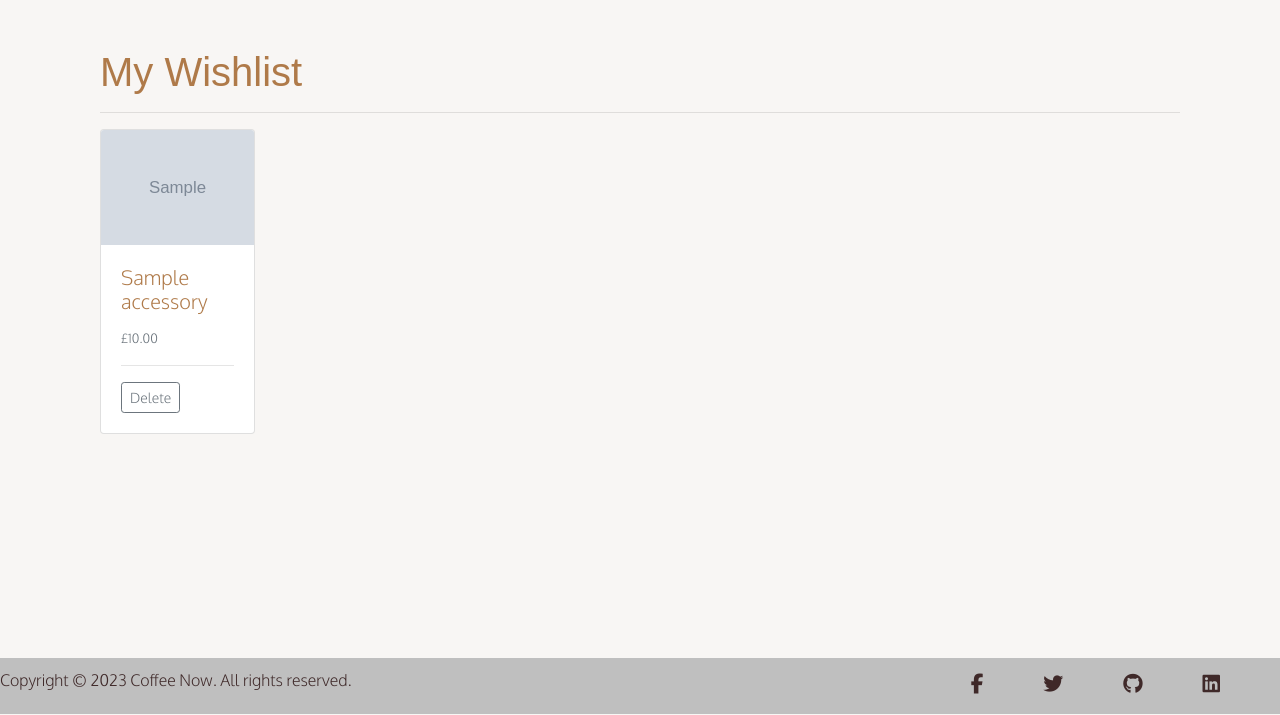
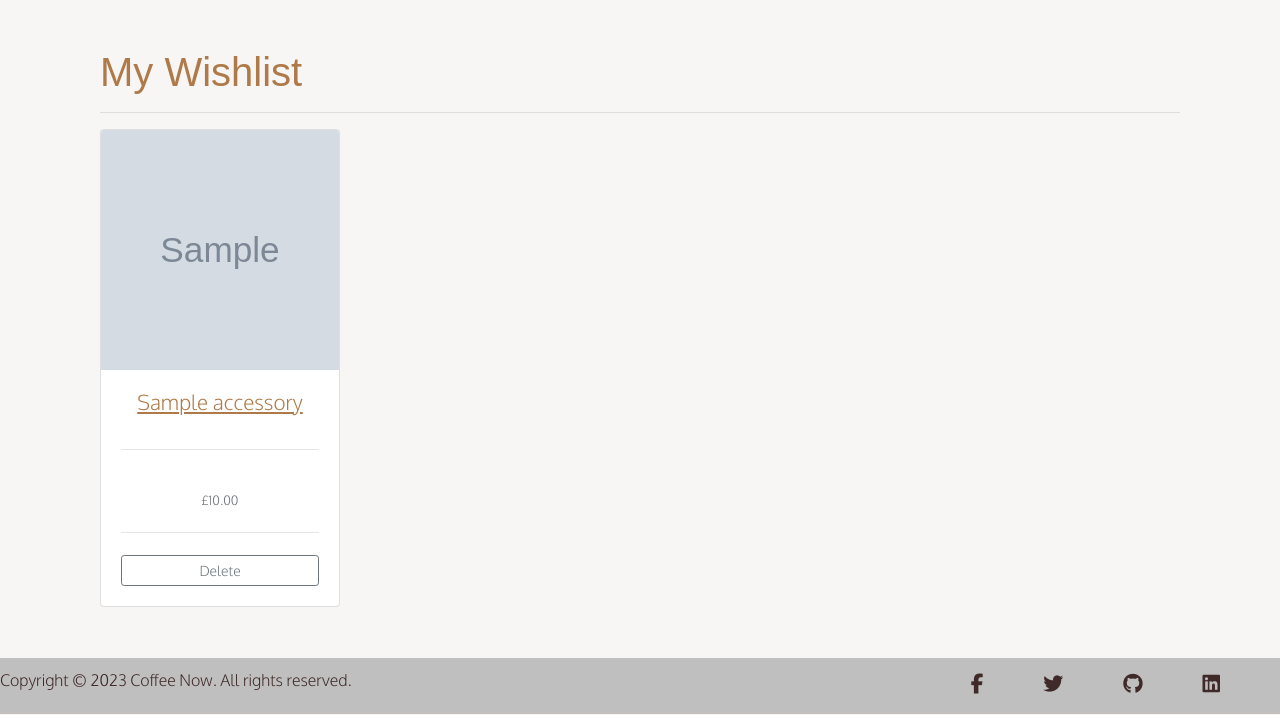
Before and after one commit to Kieran132/Coffee_Now, a Django app: page /wishlist/ in a window 1280 px wide. Shown: the part 86-801 px from the top of the page. Run offline with Django 3.2, Linux system fonts and the light colour scheme; a user stored in the database is signed in; tables that the repository leaves empty hold one stand-in row (values such as "Sample post"); grey boxes marked "Sample" are stand-in pictures; some libraries are stand-ins or nearby versions; some web fonts are replaced.

Commit message:
Add styling to card box for wishlist.html page

```diff
--- a/static/css/style.css
+++ b/static/css/style.css
@@ -201,6 +201,37 @@ hr {
     margin-left: 3px;
 }
 
+/* Wishlist Product page styling */
+
+.wish-box{
+    height: 100%;
+    width: 15rem;
+}
+
+.wish-img{
+    height: 15rem
+}
+
+.wish-body{
+    display: flex;
+    flex-direction: column;
+    justify-content: space-between;
+    height: 100%;
+}
+
+.wish-name{
+    text-decoration: underline solid;
+    font-size: 1.3rem;
+    display: flex;
+    justify-content: center;
+}
+
+.wish-price{
+    display: flex;
+    justify-content: center;
+    margin-top: 1.2rem;
+}
+
 /* Media Queries */
 
 /* Screen sizes from to 280px */
--- a/wishlist/templates/wishlist.html
+++ b/wishlist/templates/wishlist.html
@@ -10,13 +10,14 @@
                 {% for item in wishlist %}
                     {% if item.CoffeeBean %}
                             <div class="col-md-4">
-                                <div class="card mb-4 box-shadow">
+                                <div class="card mb-4 box-shadow wish-box">
                                     <a>
-                                        <img class="card-img-top" src="{{ item.CoffeeBean.image.url }}" alt="{{ item.CoffeeBean.name }}">
+                                        <img class="card-img-top wish-img" src="{{ item.CoffeeBean.image.url }}" alt="{{ item.CoffeeBean.name }}">
                                     </a>
-                                    <div class="card-body">
-                                        <h5 class="card-title">{{ item.CoffeeBean.name }}</h5>
-                                        <small class="text-muted">£{{ item.CoffeeBean.price }}</small>
+                                    <div class="card-body wish-body">
+                                        <h5 class="card-title wish-name">{{ item.CoffeeBean.name }}</h5>
+                                        <hr>
+                                        <small class="text-muted wish-price">£{{ item.CoffeeBean.price }}</small>
                                         <hr>
                                         <a class="btn btn-sm btn-outline-secondary" href="{% url 'wishlist-delete' item.id %}">Delete</a>
                                     </div>
@@ -24,13 +25,14 @@
                             </div>
                     {% elif item.Accessory %}
                             <div class="col-md-4">
-                                <div class="card mb-4 box-shadow">
+                                <div class="card mb-4 box-shadow wish-box">
                                     <a>
-                                        <img class="card-img-top" src="{{ item.Accessory.image.url }}" alt="{{ item.Accessory.name }}">
+                                        <img class="card-img-top wish-img" src="{{ item.Accessory.image.url }}" alt="{{ item.Accessory.name }}">
                                     </a>
-                                    <div class="card-body">
-                                        <h5 class="card-title">{{ item.Accessory.name }}</h5>
-                                        <small class="text-muted">£{{ item.Accessory.price }}</small>
+                                    <div class="card-body wish-body">
+                                        <h5 class="card-title wish-name">{{ item.Accessory.name }}</h5>
+                                        <hr>
+                                        <small class="text-muted wish-price">£{{ item.Accessory.price }}</small>
                                         <hr>
                                         <a class="btn btn-sm btn-outline-secondary" href="{% url 'wishlist-delete' item.id %}">Delete</a>
                                     </div>
```
